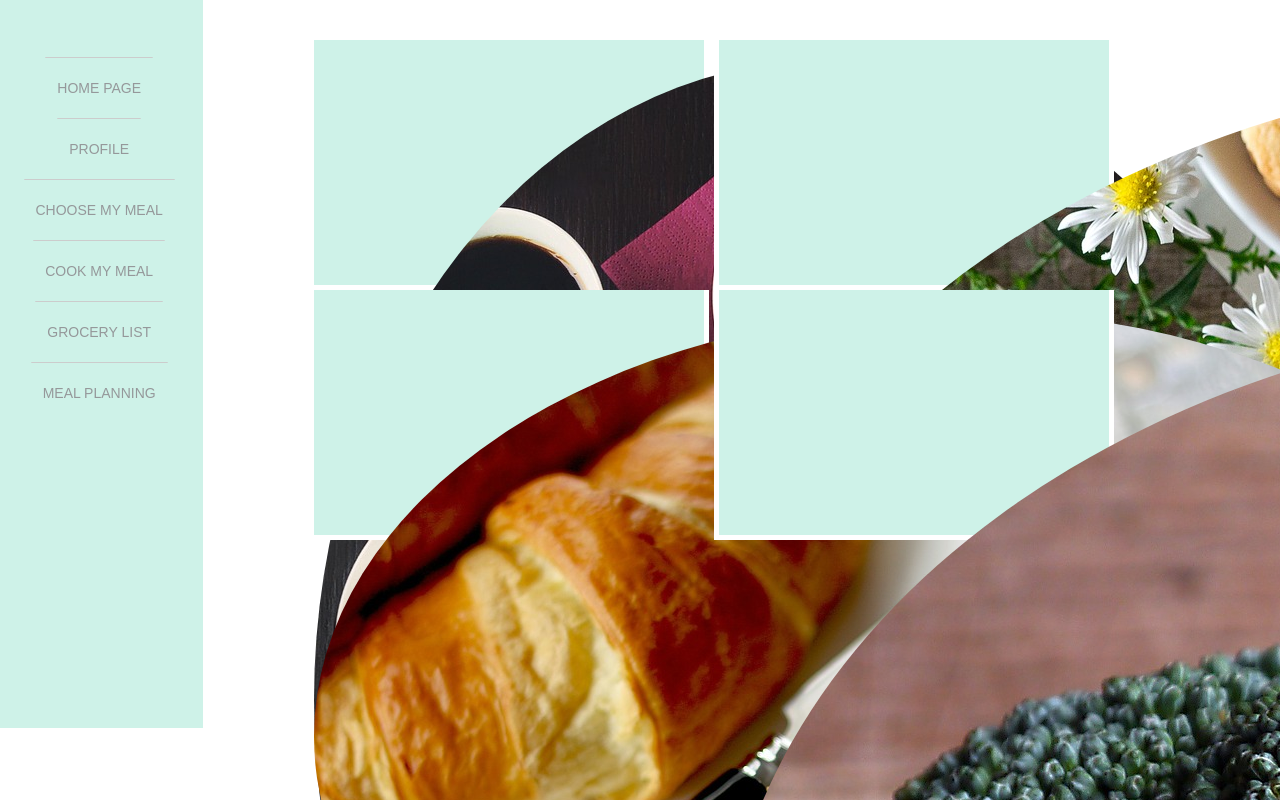
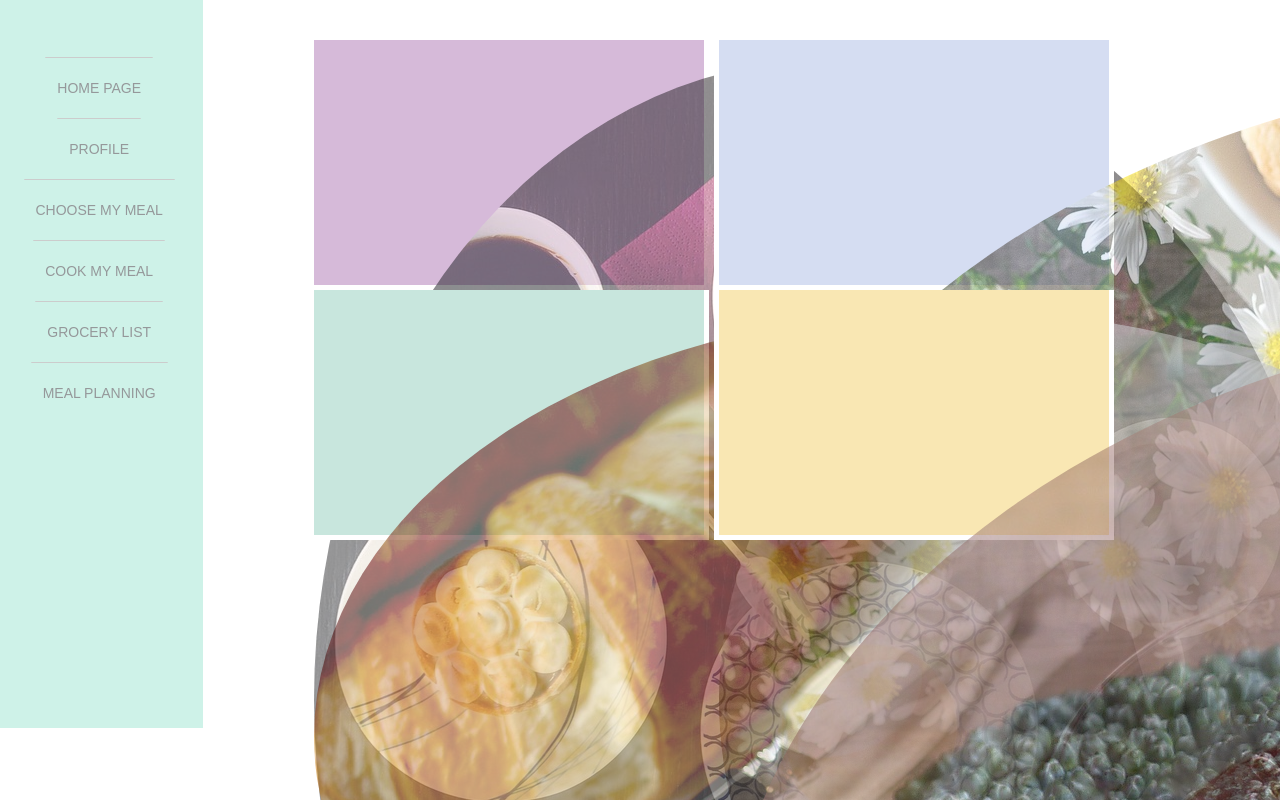
Before and after one commit to sandragjacinto/react_planner, a React (Create React App) app: page / in a window 1280 px wide. Shown: the top 800 px of the page. Built offline with nearby package versions, Linux system fonts and the light colour scheme.

Commit message:
commits to keep track

```diff
--- a/src/App.css
+++ b/src/App.css
@@ -53,20 +53,34 @@ a.menuButton:hover{
   background: #C5EFE4;
 }
 
-.homepageButton1{
-  background: #CEF2E8;
+.homepageButton{
   width:400px;
   height:250px;
   border:5px solid white;
   border-top: 0px;
 }
-.homepageButton1:hover{
-  background: #CEF2E8;
+.homepageButton:hover{
+  background: burlywood;
   opacity: 0.5;
+}
+.homepageButton1{
+  background: #D6BAD9;
+}
+.homepageButton2{
+  background: #D5DDF2;
+}
+.homepageButton3{
+  background: #C8E6DD;
+}
+.homepageButton4{
+  background: #F9E7B3;
+}
 
-}
 .menuImgRight{
   margin-left: -50px;
+}
+.hp{
+  opacity: 0.5;
 }
 .hp:hover{
   background: #CEF2E8;
--- a/src/components/HomePage.js
+++ b/src/components/HomePage.js
@@ -1,4 +1,5 @@
 import React from 'react';
+import { Link } from 'react-router-dom';
 import hp1 from './../icons/hp1.jpg';
 import hp2 from './../icons/hp2.jpg';
 import hp3 from './../icons/hp3.jpg';
@@ -17,13 +18,13 @@ class HomePage extends React.Component  {
                 <div className='row' style={{height:'40%'}}>
                     <br></br><br></br>
                     <div className='col-md-5 col-md-offset-1 col-xs-10 col-xs-offset-2 menuImgLeft'>
-                        <div className='homepageButton1' style={{textAlign:'center'}}>
+                        <div href={'/choosemymeal'}  className='homepageButton homepageButton1' style={{textAlign:'center'}}>
                             <br></br>
                         <img className='img-circle hp' alt='hp1' src={hp1} style={{height:'200',width:"200"}}/>
                         </div>
                     </div>
                     <div className='col-md-3 col-md-offset-1 col-xs-10 col-xs-offset-2 menuImgRight'>
-                        <div className='homepageButton1' >
+                        <div className='homepageButton homepageButton2' >
                              <br></br>
                         <img className='img-circle hp' alt='hp1' src={hp2} style={{height:'200',width:"200"}}/>
 
@@ -32,14 +33,14 @@ class HomePage extends React.Component  {
                 </div>
                 <div className='row' style={{height:'40%'}}>
                     <div className='col-md-5 col-md-offset-1 col-xs-10 col-xs-offset-2 menuImgLeft'>
-                        <div className='homepageButton1' >
+                        <div className='homepageButton homepageButton3' >
                              <br></br>
                         <img className='img-circle hp' alt='hp1' src={hp3} style={{height:'200',width:"200"}}/>
 
                         </div>
                     </div>
                     <div className='col-md-3 col-md-offset-1 col-xs-10 col-xs-offset-2 menuImgRight'>
-                         <div className='homepageButton1' >
+                         <div className='homepageButton homepageButton4' >
                               <br></br>
                         <img className='img-circle hp' alt='hp1' src={hp4} style={{height:'200',width:"200"}}/>
 
```
